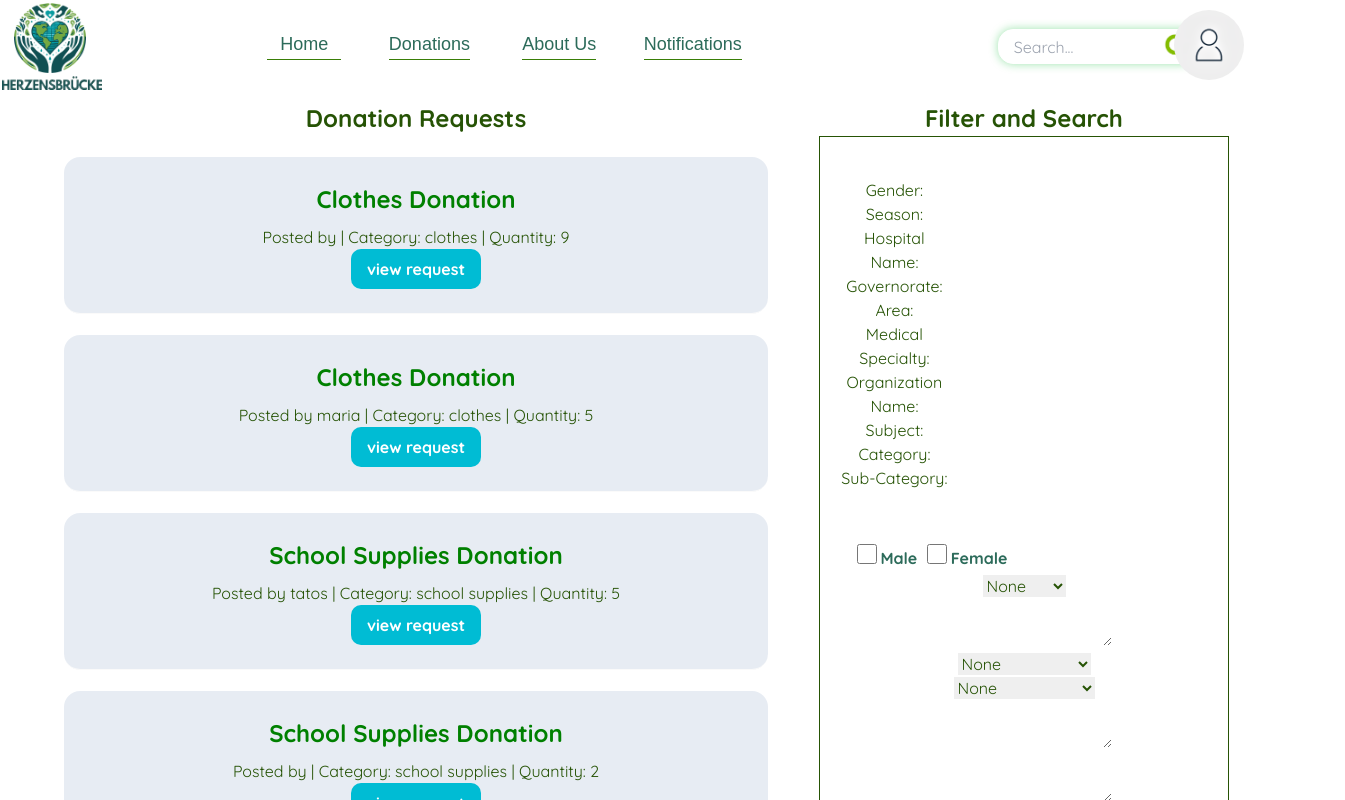
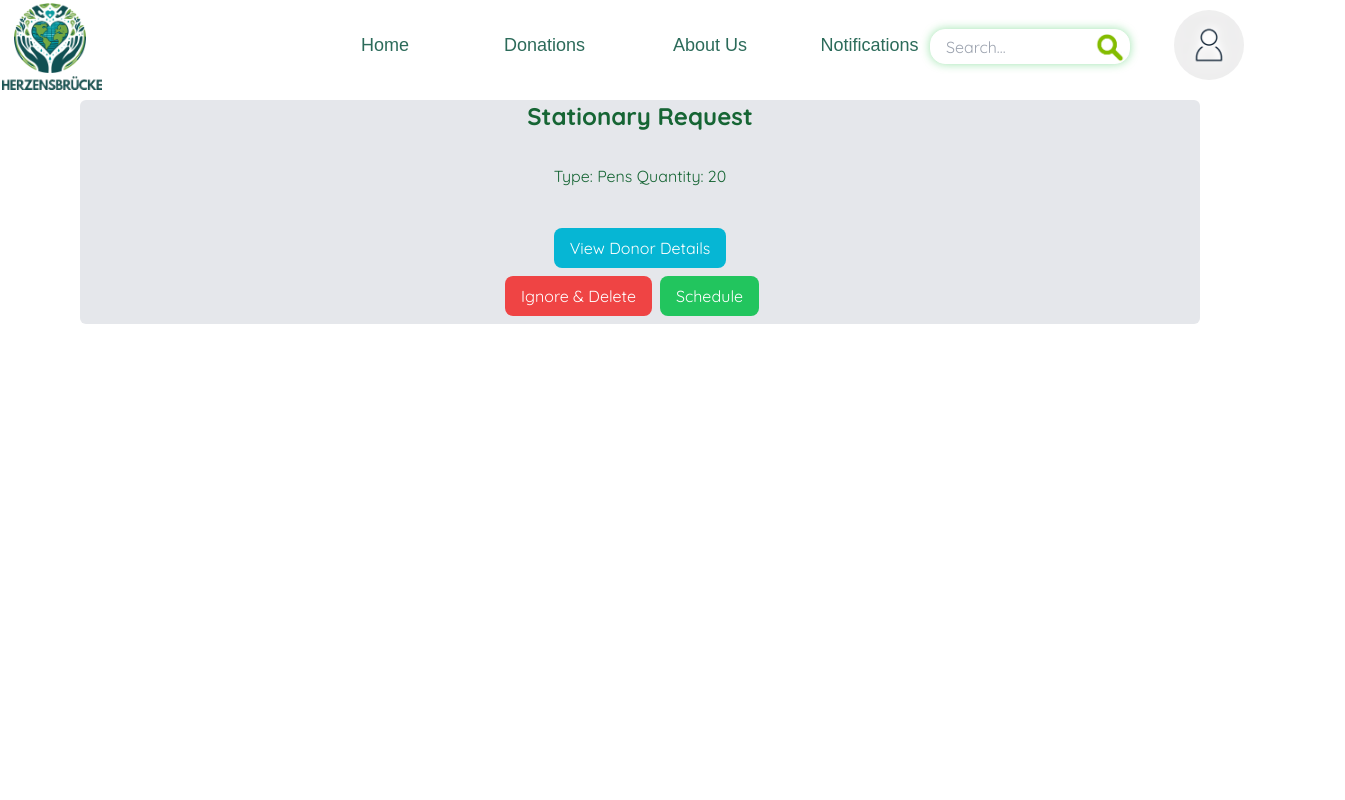
Before and after one commit to Tatos23/FC-CSEN, a React (Create React App) app: page / in a window 1280 px wide. Shown: the top 800 px of the page, 1345 px wide, since content can reach past the window. Built offline with nearby package versions, Linux system fonts and the light colour scheme; data requests are answered from the project's data file.

Commit message:
Finished with developing the Notifications section for donor --Need to unify the styles with the notification section of the OR

```diff
--- a/src/App.js
+++ b/src/App.js
@@ -46,7 +46,7 @@
       <BrowserRouter>
         <Routes>
           {/* <Route path="/" element={<Requests/>} /> */}
-          <Route index element={<ViewRequests/>} />
+          <Route index element={<Notifications role="Representative"/>} />
           <Route path="/admin-dashboard" element={<AdminDashBoard />} />
           <Route path="system-users" element={<AdminUsers />} />
           <Route path="user-submissions" element={<UserSubmissions />} />
--- a/src/components/Notifications.js
+++ b/src/components/Notifications.js
@@ -1,10 +1,16 @@
+import DonorNot from "./donor/DonorNot";
 import Header from "./donor/Header";
+import RepNot from "./organization/RepNot";
 
-const Notifications = () => {
+function Notifications({ role }) {
     return (
-        <div className="Notifications">
-            <Header loggedIn={true}/>
+        <div>
+            {role === "Donor" ? (
+                <DonorNot />
+            ) : (
+                <RepNot />
+            )}
         </div>
-     );
+    );
 }
 export default Notifications;
--- a/src/components/donor/DonationsList.js
+++ b/src/components/donor/DonationsList.js
@@ -5,7 +5,7 @@
         <h2>{ title }</h2>
         {donations.map(donation => (
           <div className="donation-preview" key={donation.id} >
-            <h2>{ donation.title }</h2>
+            <h2 className="DonationsList-donation-preview-title">{ donation.title }</h2>
             <div className="donation-details">
             <p>
             Posted by {donation.author} | Category: {donation.category} | Quantity: {donation.quantity}
--- /dev/null
+++ b/src/components/donor/DonorNot.css
@@ -0,0 +1,70 @@
+
+
+.DonorNot-title {
+    color: #2C6B5A;
+    font-size: 300%;
+    font-weight: bold;
+}
+
+.DonorNot-notifications {
+    display: flex;
+    flex-direction: column;
+    align-items: center;
+    margin-top: 20px;
+    background-color: antiquewhite;
+    box-shadow: 0px 0px 20px rgba(0, 0, 0, 0.5);
+    margin-left: 10%;
+    margin-right: 10%;
+    margin-bottom: 10%;
+    color: #2C6B5A;
+}
+
+.DonorNot-preview {
+    margin-left: 5%;
+    margin-right: 5%;
+}
+
+.DonorNot-notifications-title{
+    font-size: 200%;
+}
+
+.DonorNot-notifications-details{
+    font-size: 150%;
+}
+
+.DonorNot-notifications-title,
+.DonorNot-notifications-details {
+    color: #2C6B5A;
+}
+
+.DonorNot-notifications-buttons{
+    display: flex;
+    flex-direction: row;
+    justify-content: center;
+    margin-top: 10px;
+    align-items: center;
+}
+
+.DonorNot-notifications-view-button,
+.DonorNot-notifications-delete-button {
+    background-color: #74AC4C;
+    color: white;
+    padding: 1% 2%;
+    border: none;
+    border-radius: 5px;
+    font-size: 16px;
+    font-weight: bold;
+    cursor: pointer;
+    margin: auto;
+}
+
+
+
+.DonorNot-notifications-delete-button{
+    background-color: red;
+}
+
+.DonorNot-notifications-view-button:hover,
+.DonorNot-notifications-delete-button:hover {
+    background-color: #2C6B5A;
+}
--- /dev/null
+++ b/src/components/donor/DonorNot.js
@@ -0,0 +1,61 @@
+import React from 'react';
+import Header from './Header';
+import './DonorNot.css';
+import { Navigate } from 'react-router-dom';
+
+const DonorNot = () => {
+    const [notifications, setNotifications] = React.useState([
+        {
+            id: 1,
+            title: 'Pickup Request accepted',
+            description: `A driver is on the way to pick up your donation id 1.
+            Please hand over the donation to the driver when he/she arrives`,
+            TimeToMeet: '2024-12-31T23:59:59.999Z',
+        },
+        {
+            id: 2,
+            title: 'Driver Arrived!',
+            description: `The driver has arriced to pick up your dontion id 2 at the specified location.
+            Please hand over the donation to the driver. `,
+            TimeToMeet: '2024-12-31T23:59:59.999Z',
+        },
+    ]);
+
+    const handleView = () => {
+        console.log("View is clicked");
+    }
+
+    const handleDelete = (id) => {
+        const newNotifications = notifications.filter(notification => notification.id !== id);
+        setNotifications(newNotifications);
+    }
+
+
+    return (
+        <div className="DonorNot">
+            <Header loggedIn={true}/>
+            <h2 className='DonorNot-title'>Notifications</h2>
+            <div className='DonorNot-notifications'>
+            {notifications.map(notification => (
+                <div className="donation-preview" key={notification.id} >
+                    <h2 className='DonorNot-notifications-title'>{ notification.title }</h2>
+                    <div className="DonorNot-notifications-details">
+                    <br/>
+                    <p>
+                    {notification.description}
+                    </p>
+                    <br/>
+                    </div>
+                    <div className="DonorNot-notifications-buttons">
+                        <button className="DonorNot-notifications-view-button" onClick={handleView}>View</button>
+                        <button className="DonorNot-notifications-delete-button" onClick={() => handleDelete(notification.id)}>Delete</button>
+                    </div>
+                </div>
+                ))}
+            {notifications.length === 0 && <h2 className='DonorNot-notifications-title'>No Notifications</h2>}
+            </div>
+        </div>
+    );
+};
+
+export default DonorNot;
--- a/src/components/donor/ViewRequests.css
+++ b/src/components/donor/ViewRequests.css
@@ -466,7 +466,7 @@
     box-shadow: 1px 3px 5px rgba(0, 0, 0, 0.1);
 }
 
-.donation-preview h2 {
+.DonationsList-donation-preview-title {
     color: green;
     margin-bottom: 8px;
     font-size: 1.5rem;
```
